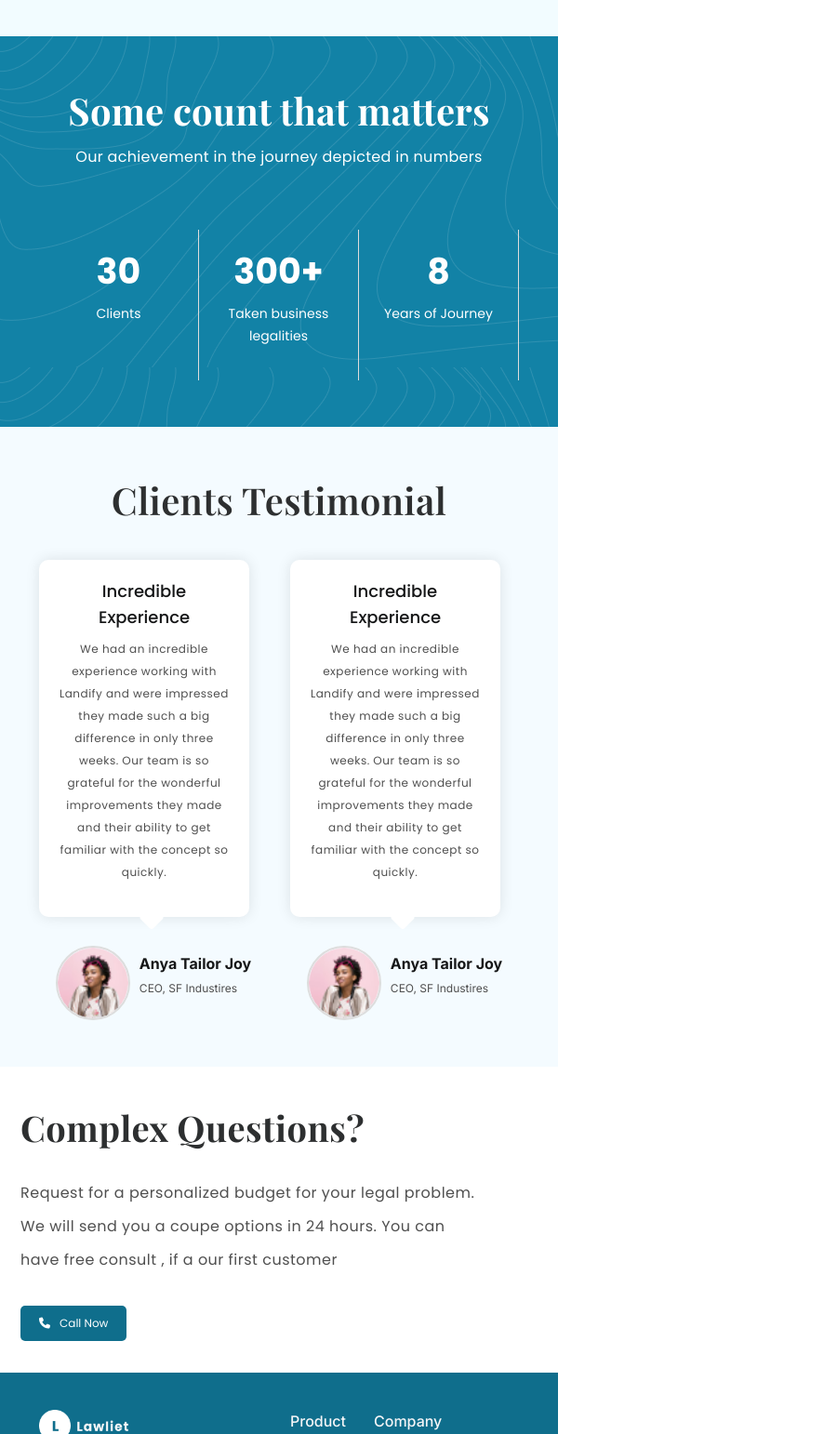
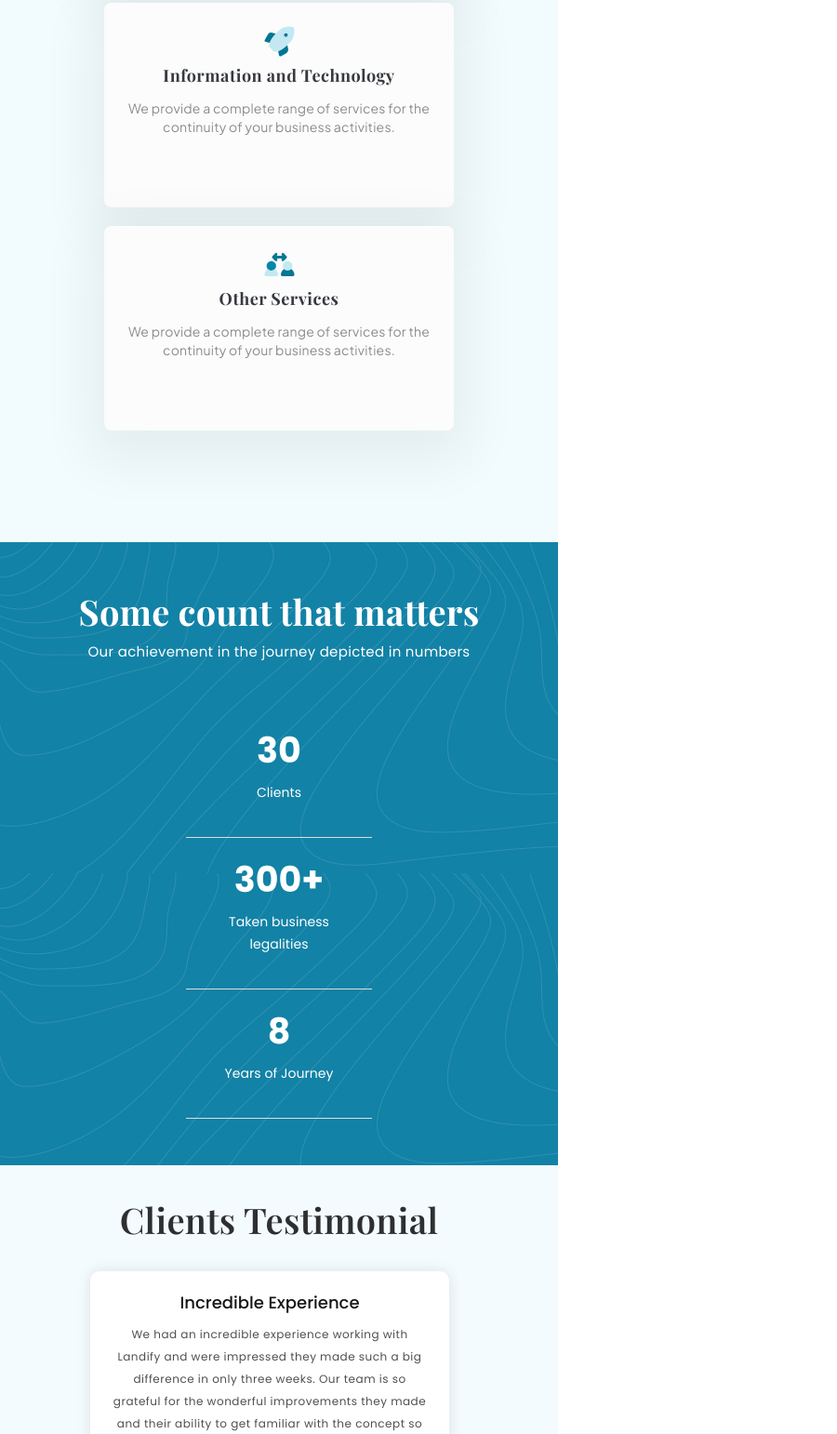
Before and after one commit to Shukh94/lawer-landing-page, a plain HTML site: page index.html in a window 600 px wide. Shown: the part 1258-2800 px from the top of the page at 93% size, 900 px wide, since content can reach past the window. Drawn offline with nearby package versions, Linux system fonts and the light colour scheme.

Commit message:
min-width media css

```diff
--- a/css/mediacss.css
+++ b/css/mediacss.css
@@ -395,6 +395,11 @@
   .menu {
     display: none;
   }
+
+  /* .hero {
+    display: block;
+    padding-top: 28px;
+  } */
   .hero-area {
     text-align: center;
     width: 100%;
@@ -459,7 +464,7 @@
   }
 
   .hero-img img {
-    width: 246px;
+    width: 200px;
   }
 
   .services {
@@ -556,13 +561,86 @@
     display: none;
   }
 
+  .services-text {
+    width: 80%;
+    padding: 40px 30px;
+    text-align: center;
+    margin: auto;
+  }
+
+  .services-info {
+    display: block;
+    width: 400px;
+    margin: auto;
+    text-align: center;
+  }
+
+  .services-p {
+    text-align: center;
+  }
+
+  .single-service svg {
+    margin-bottom: 10px;
+    width: 35px;
+    height: 35px;
+  }
+
+  .service-title {
+    margin-bottom: 15px;
+    font-size: 18px;
+  }
+
+  .service-p {
+    margin-bottom: 0px !important;
+    font-size: 14px;
+  }
+
+  .testimonials-area {
+    padding: 30px 0px;
+  }
+
+  .stats-title {
+    font-size: 38px;
+    line-height: 50px;
+  }
+
+  .stats-p {
+    font-size: 15px;
+    line-height: 20px;
+    letter-spacing: 0.3px;
+  }
+
+  .stats-info {
+    display: block;
+    margin-top: 35px;
+  }
+
+  .single-stat {
+    padding: 20px;
+    width: 200px;
+    margin: auto;
+    border-right: none;
+    border-bottom: 1px solid rgb(221, 221, 221);
+  }
+
+  .testimonial-row {
+    display: block;
+    width: 430px;
+    margin: auto;
+  }
+
   .testimonials-title {
-    font-size: 40px;
+    font-size: 38px;
     font-style: normal;
     font-weight: 600;
     line-height: 58px;
     letter-spacing: 0.3px;
-    margin-bottom: 35px;
+    margin-bottom: 26px;
+    text-align: center;
+  }
+
+  .single-testimonial {
+    margin-bottom: 10px;
   }
 
   .testimonial-text {
@@ -575,4 +653,50 @@
     left: 48%;
     font-size: 40px;
   }
+  .question-text {
+    padding: 10px;
+    text-align: center;
+    padding: 0 20px;
+  }
+
+  .question-title {
+    font-size: 38px;
+    margin-bottom: 10px;
+  }
+
+  .footer-top {
+    display: block;
+  }
+
+  .footer-logo {
+    margin-bottom: 30px;
+    text-align: center;
+  }
+
+  .footer-logo img {
+    width: 135px;
+  }
+
+  .footer-menu-row {
+    display: flex;
+    padding: 0 20px;
+    text-align: center;
+  }
+
+  .footer-bottom {
+    display: block;
+    margin: auto;
+    width: 1100px;
+  }
+
+  .footer-bottom-social {
+    text-align: center;
+  }
 }
+
+@media only screen and (max-width: 767px) and (min-width: 412px) {
+  .hero-area {
+    text-align: center;
+    width: 100%;
+  }
+}
--- a/css/style.css
+++ b/css/style.css
@@ -82,10 +82,12 @@ nav {
   display: flex;
   justify-content: space-between;
   padding-top: 80px;
+  padding-right: 0;
 }
 
 .hero-text {
   padding-right: 50px;
+  width: 790px;
 }
 
 .hero-title {
@@ -125,7 +127,7 @@ nav {
 }
 
 .hero-company {
-  margin-top: 100px;
+  margin-top: 85px;
 }
 
 .company-p {
@@ -199,16 +201,10 @@ nav {
 .single-service {
   height: 220px;
   padding: 24px;
-  flex-direction: column;
-  align-items: flex-start;
-  gap: 10px;
-  flex-shrink: 0;
   border-radius: 8px;
   background: rgb(252, 252, 252);
   box-shadow: rgba(0, 0, 0, 0.06) 0px 18px 58px 16px;
   margin-bottom: 20px;
-  /* margin-right: 20px; */
-  justify-content: space-around;
 }
 
 .single-service svg {
--- a/index.html
+++ b/index.html
@@ -71,8 +71,8 @@
     <!-- ======= Hero Section Start ======= -->
     <section class="hero-area">
       <div class="container">
-        <div class="row">
-          <div class="hero">
+        <div class="hero">
+          <div class="row">
             <div class="col">
               <div class="hero-text">
                 <h1 class="hero-title">Your Solution Legal Consultacy</h1>
@@ -252,7 +252,7 @@
               </div>
             </div>
             <div class="col">
-              <div class="row">
+              <div class="row m-0">
                 <div class="services-info">
                   <div class="col single-service-colm">
                     <div class="single-service">
@@ -415,11 +415,11 @@
     <!-- ======= Testimonials Section Start ======= -->
     <section class="testimonials-area">
       <div class="container">
-        <div class="row">
-          <div class="testimonials">
+        <div class="testimonials">
+          <div class="row">
             <div class="col">
               <h2 class="testimonials-title">Clients Testimonial</h2>
-              <div class="row">
+              <div class="row testimonial-row">
                 <div class="col">
                   <div class="single-testimonial">
                     <div class="testimonial-text">
@@ -508,14 +508,14 @@
     <!-- ======= Footer Section Start ======= -->
     <footer class="footer-top-area">
       <div class="container">
-        <div class="row">
+        <div class="row footer-top">
           <div class="col">
             <div class="footer-logo">
               <img src="./img/footer-logo.png" alt="Footer Logo" />
             </div>
           </div>
           <div class="col">
-            <div class="row footer-top">
+            <div class="row footer-menu-row">
               <div class="col-4">
                 <div class="footer-menu">
                   <ul class="footer-menu">
```
